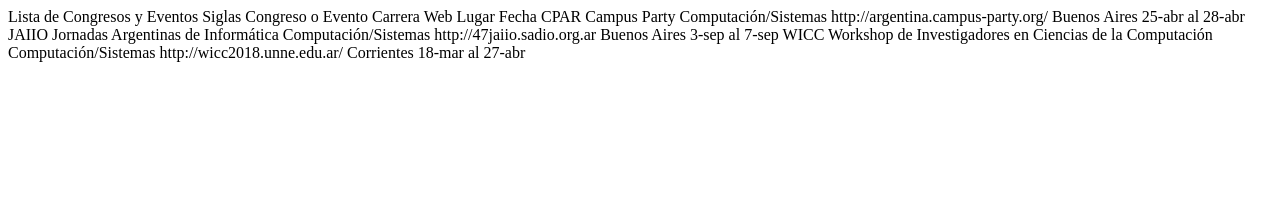
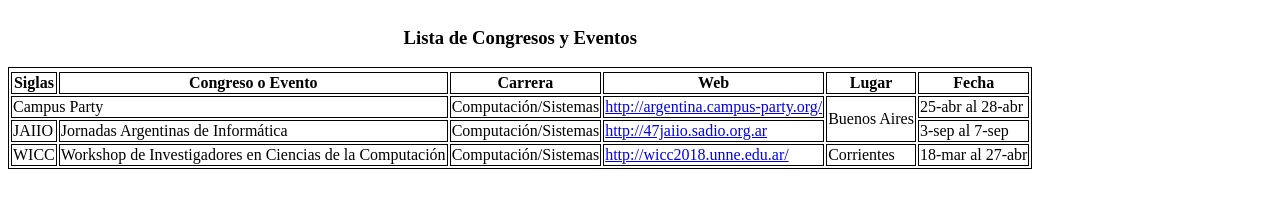
Before and after one commit to UCC-LabCompu2/ejercicios2023-Gaallard, a plain HTML site: page Ejercicios-HTML/ej_tablas.html in a window 1280 px wide. Drawn offline with Linux system fonts and the light colour scheme.

Commit message:
Se agregaron estilos

```diff
--- a/Ejercicios-HTML/ej_tablas.html
+++ b/Ejercicios-HTML/ej_tablas.html
@@ -15,38 +15,51 @@
 <!--Elimine las siglas CPAR, y 'Campus Party' debe ocupar 2 celdas-->
 <!--Como campus party y Jaiio comparten el mismo lugar, unifique las celdas que contienen 'Buenos Aires'-->
 <body>
-    <caption>Lista de Congresos y Eventos</caption>
+<table>
+    <caption>
+        <h3>
+            <strong>Lista de Congresos y Eventos</strong>
+        </h3>
+    </caption>
     <thead>
-        <tr>
+    <tr>
 
-        </tr>
+    </tr>
     </thead>
-Siglas
-Congreso o Evento
-Carrera
-Web
-Lugar
-Fecha
 
-CPAR
-Campus Party
-Computación/Sistemas
-http://argentina.campus-party.org/
-Buenos Aires
-25-abr al 28-abr
+    <thead>
+    <th>Siglas</th>
+    <th>Congreso o Evento</th>
+    <th>Carrera</th>
+    <th>Web</th>
+    <th>Lugar</th>
+    <th>Fecha</th>
+    </thead>
+    <tbody>
+    <tr>
+        <td colspan="2">Campus Party</td>
+        <td>Computación/Sistemas</td>
+        <td><a href="http://argentina.campus-party.org/" target="_blank"> http://argentina.campus-party.org/</a></td>
+        <td rowspan="2">Buenos Aires</td>
+        <td>25-abr al 28-abr</td>
+    </tr>
+    <tr>
+        <td>JAIIO</td>
+        <td>Jornadas Argentinas de Informática</td>
+        <td>Computación/Sistemas</td>
+        <td><a href="http://47jaiio.sadio.org.ar" target="_blank"> http://47jaiio.sadio.org.ar</a></td>
+        <td>3-sep al 7-sep</td>
+    </tr>
+    <tr>
+        <td>WICC</td>
+        <td>Workshop de Investigadores en Ciencias de la Computación</td>
+        <td>Computación/Sistemas</td>
+        <td><a href="http://wicc2018.unne.edu.ar/" target="_blank"> http://wicc2018.unne.edu.ar/</a></td>
+        <td>Corrientes</td>
+        <td>18-mar al 27-abr</td>
+    </tr>
+    </tbody>
 
-JAIIO
-Jornadas Argentinas de Informática
-Computación/Sistemas
-http://47jaiio.sadio.org.ar
-Buenos Aires
-3-sep al 7-sep
-
-WICC
-Workshop de Investigadores en Ciencias de la Computación
-Computación/Sistemas
-http://wicc2018.unne.edu.ar/
-Corrientes
-18-mar al 27-abr
+</table>
 </body>
 </html>
```
Also changed, not shown: Ejercicios-HTML/ej_noticia.html (+3 -0 lines).
